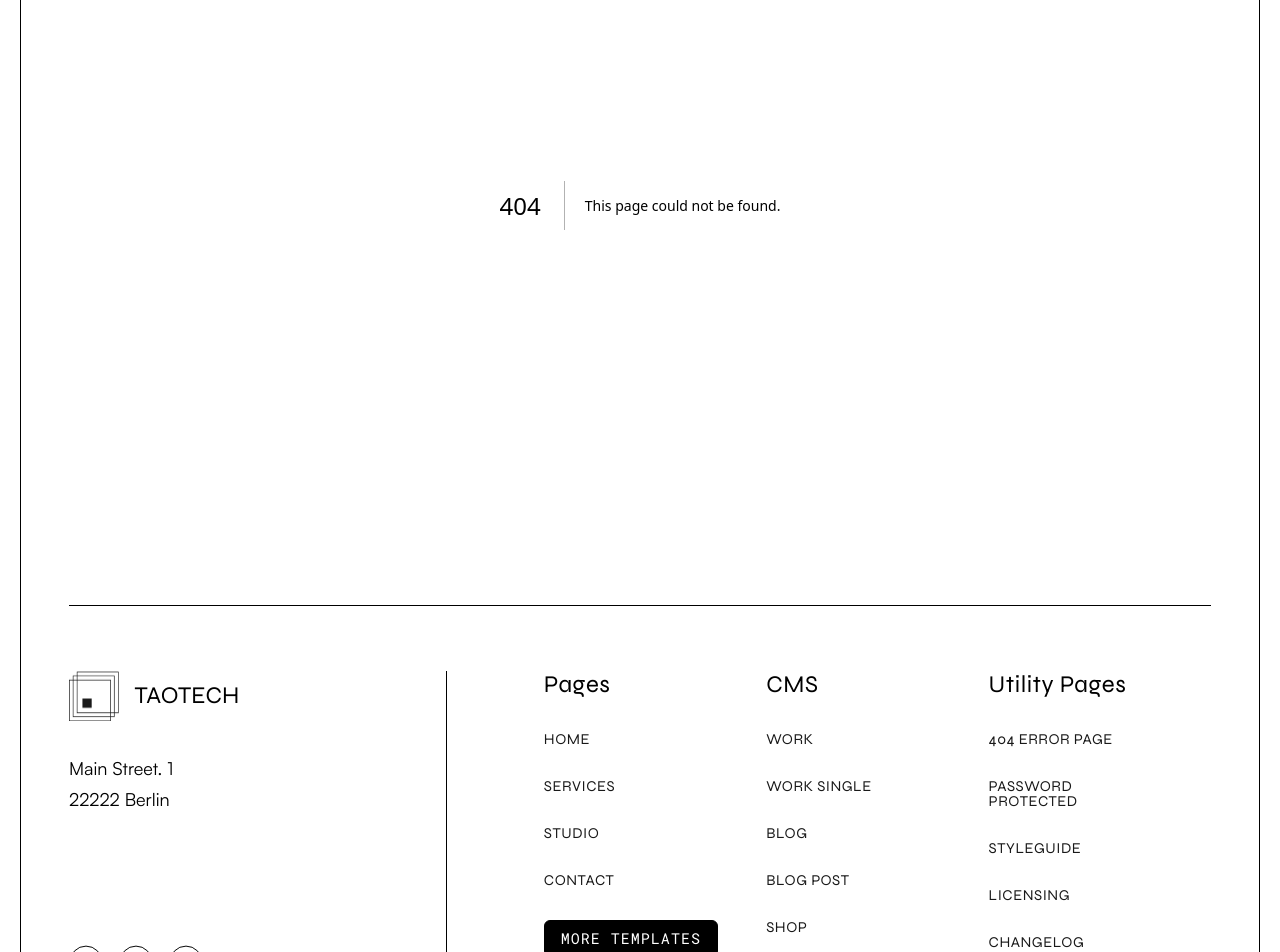
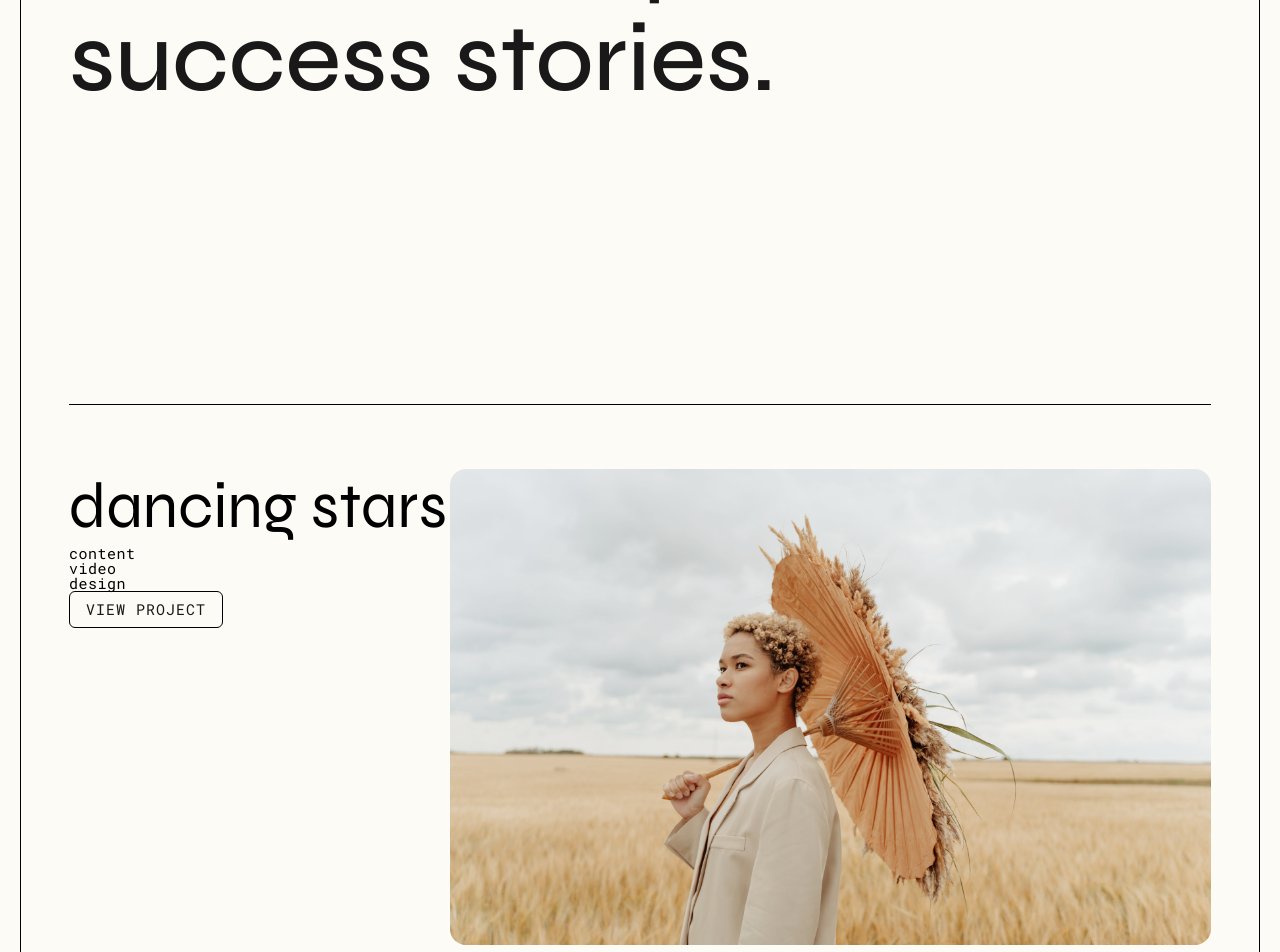
Before and after one commit to taodemy/website, a Next.js app: page /work in a window 1280 px wide. Before the commit this address had no page. Shown: the part 348-1300 px from the top of the page. Built offline with nearby package versions, Linux system fonts and the light colour scheme.

Commit message:
refactor codes without test

```diff
--- /dev/null
+++ b/components/Work/WorkPosts.module.css
@@ -0,0 +1,4 @@
+.work_posts {
+  display: flex;
+  flex-direction: column;
+}
--- /dev/null
+++ b/components/Work/WorkPosts.tsx
@@ -0,0 +1,59 @@
+import Post from "../general/Post/Post";
+import styles from "./WorkPosts.module.css";
+import { PostProps } from "../general/Post/Post";
+
+const WorkPosts = () => {
+  const posts: PostProps[] = [
+    {
+      sectionName: "dancing\nstars",
+      desOne: "content",
+      desTwo: "video",
+      desThree: "design",
+      imgPath: "/images/featured-work-sec-img-1.png",
+    },
+    {
+      sectionName: "enjoy\nsilence",
+      desOne: "content",
+      desTwo: "branding",
+      imgPath: "/images/featured-work-sec-img-2.png",
+    },
+    {
+      sectionName: "pure\nvision",
+      desOne: "branding",
+      desTwo: "video",
+      desThree: "content",
+      imgPath: "/images/featured-work-sec-img-3.png",
+    },
+    {
+      sectionName: "boring\nbrand",
+      desOne: "branding",
+      desTwo: "video",
+      desThree: "content",
+      imgPath: "/images/featured-work-sec-img-4.png",
+    },
+    {
+      sectionName: "new\nculture",
+      desOne: "branding",
+      desTwo: "video",
+      desThree: "content",
+      imgPath: "/images/featured-work-sec-img-5.png",
+    },
+  ];
+
+  return (
+    <>
+      {posts.map((p) => (
+        <Post
+          sectionName={p.sectionName}
+          desOne={p.desOne}
+          desTwo={p.desTwo}
+          desThree={p.desThree}
+          imgPath={p.imgPath}
+          key={p.sectionName}
+        />
+      ))}
+    </>
+  );
+};
+
+export default WorkPosts;
--- /dev/null
+++ b/components/Work/WorkTitle.module.css
@@ -0,0 +1,16 @@
+.work_block {
+  display: flex;
+  flex-direction: column;
+  padding: 64px 0;
+  border-bottom: 1px solid var(--border-default);
+}
+
+.work_block_heading {
+  text-transform: uppercase;
+}
+.work_block__title_text {
+  font-weight: 500;
+  color: var(--text-default);
+  margin: 16px 48px 16px 0;
+  height: 424px;
+}
--- /dev/null
+++ b/components/Work/WorkTitle.tsx
@@ -0,0 +1,19 @@
+import styles from "./WorkTitle.module.css";
+import { fontSyne, fontRobotoMono } from "@/pages/_app";
+
+const WorkTitle = () => {
+  return (
+    <section className={styles.work_block}>
+      <p className={`${fontRobotoMono.className} global__text-meta ${styles.work_block_heading}`}>
+        work
+      </p>
+      <h1
+        className={`${fontSyne.className} global__uppercase-heading--medium ${styles.work_block__title_text}`}
+      >
+        Our branding <br /> success stories.
+      </h1>
+    </section>
+  );
+};
+
+export default WorkTitle;
--- /dev/null
+++ b/components/general/Post/Post.module.css
@@ -0,0 +1,27 @@
+.post_section {
+  display: grid;
+  grid-template-columns: repeat(3, 1fr);
+  padding: 64px 0;
+  border-bottom: 1px solid var(--border-default);
+}
+
+.post_section__information {
+  display: flex;
+  flex-direction: column;
+  justify-content: space-between;
+}
+
+.post_section__description {
+  display: flex;
+  flex-direction: column;
+  gap: 16px;
+  text-transform: uppercase;
+  white-space: pre-wrap;
+}
+
+.post_section__image {
+  width: 100%;
+  border-radius: 16px;
+  grid-column-start: 2;
+  grid-column-end: 4;
+}
--- /dev/null
+++ b/components/general/Post/Post.tsx
@@ -0,0 +1,36 @@
+import styles from "./Post.module.css";
+import Button from "@/components/base/Button";
+import { fontRobotoMono, fontSyne } from "@/pages/_app";
+
+export type PostProps = {
+  sectionName: string;
+  desOne?: string;
+  desTwo?: string;
+  desThree?: string;
+  imgPath: string;
+};
+
+const Post = ({ sectionName, desOne, desTwo, desThree, imgPath }: PostProps) => {
+  return (
+    <section className={styles.post_section}>
+      <div className={styles.post_section_information}>
+        <div className={styles.post_section_description}>
+          <h1 className={`${fontSyne.className} global__heading-h1`}>{sectionName}</h1>
+          <p className={`${fontRobotoMono.className} global__text-meta`}>{desOne}</p>
+          <p className={`${fontRobotoMono.className} global__text-meta`}>{desTwo}</p>
+          <p className={`${fontRobotoMono.className} global__text-meta`}>{desThree}</p>
+        </div>
+        <Button variant="secondary">VIEW PROJECT</Button>
+      </div>
+
+      <img
+        src={imgPath}
+        alt={`${sectionName}icon`}
+        arial-label={`${sectionName}icon`}
+        className={styles.post_section__image}
+      />
+    </section>
+  );
+};
+
+export default Post;
--- /dev/null
+++ b/pages/work.module.css
@@ -0,0 +1,16 @@
+.post_section {
+  display: flex;
+  justify-content: space-between;
+  flex-direction: column;
+  border-bottom: var(--default-border);
+}
+
+.post_section_information {
+  flex-direction: column;
+  display: flex;
+}
+
+.post_section_navigation {
+  flex-direction: column;
+  display: flex;
+}
--- /dev/null
+++ b/pages/work.tsx
@@ -0,0 +1,29 @@
+import Head from "next/head";
+import Subscription from "@/components/general/Subscription";
+import WorkTitle from "@/components/Work/WorkTitle";
+import WorkPosts from "@/components/Work/WorkPosts";
+
+export default function Work() {
+  return (
+    <>
+      <Head>
+        <title>Work page - TaoTech</title>
+        <meta
+          name="description"
+          content="Work of design posts page on TaoTech. Subscribe and learn real design from us."
+        />
+        <meta
+          name="keywords"
+          content="descriptive, correlational, experimental, diagnostic design posts"
+        />
+        <meta name="author" content="Taodemy Team" />
+        <meta name="viewport" content="width=device-width, initial-scale=1" />
+      </Head>
+      <main>
+        <WorkTitle />
+        <WorkPosts />
+        <Subscription />
+      </main>
+    </>
+  );
+}
```
